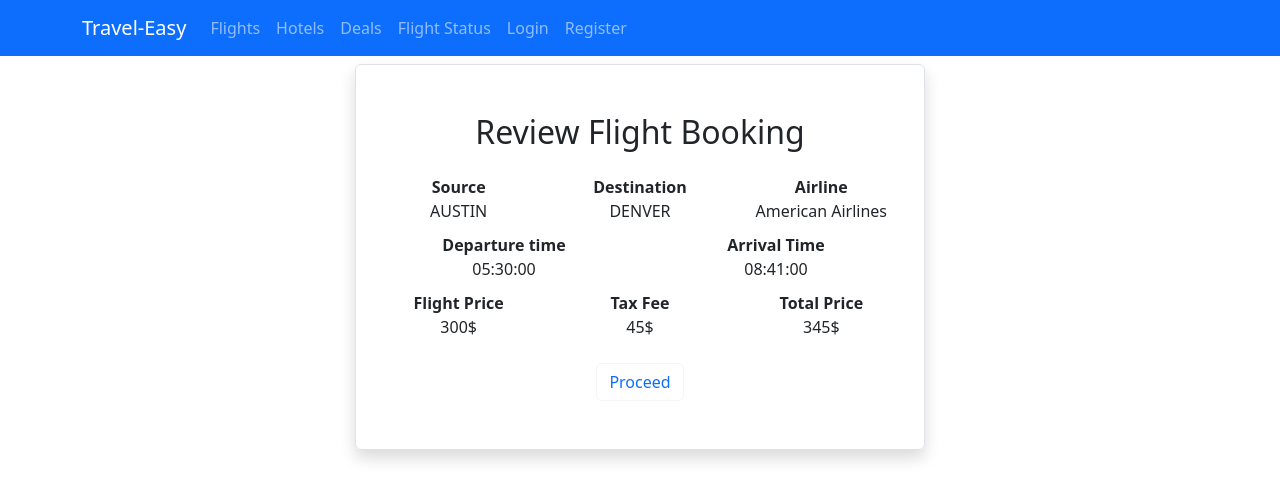
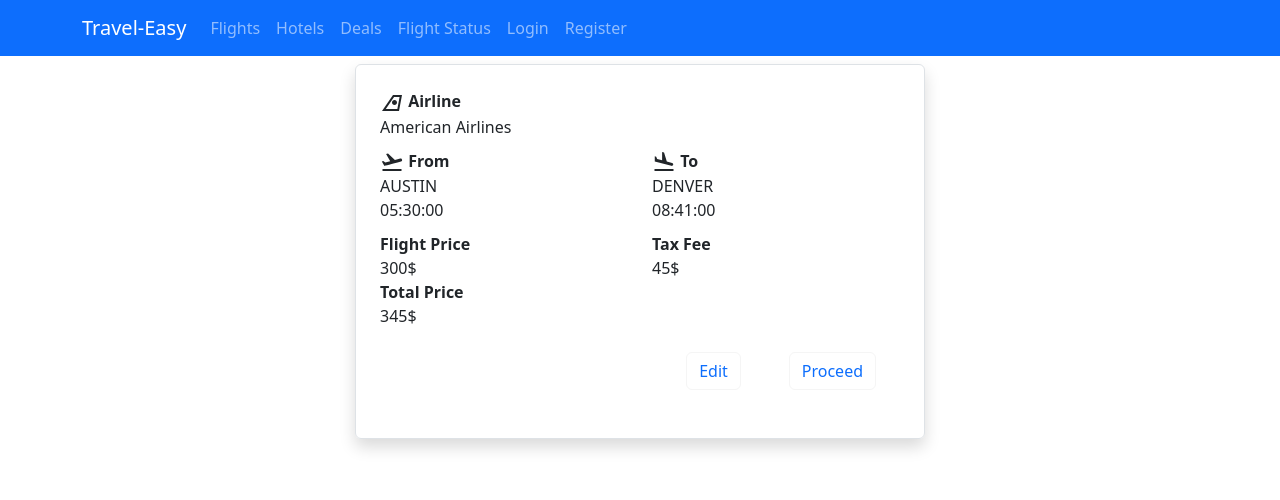
Before and after one commit to aoc38/Travel-Easy-frontend, a React (Create React App) app: page /flightdetails/1/1 in a window 1280 px wide. Shown: the top 500 px of the page. Built offline with nearby package versions, Linux system fonts and the light colour scheme; what axios-oauth-client would draw is missing.

Commit message:
Flight details Updated

```diff
--- a/src/Components/DummyDataFiles/FlightsDummy/FlightSearchData.json
+++ b/src/Components/DummyDataFiles/FlightsDummy/FlightSearchData.json
@@ -45,8 +45,8 @@
         },
         {
             "id":"4",
-            "departureDate":"2022-11-26",
-            "arrivalDate":"2022-11-26",
+            "departureDate":"2022-12-08",
+            "arrivalDate":"2022-12-08",
             "departureCityName":"AUSTIN",
             "arrivalCityName":"DENVER",
             "flightType":"DOMESTIC",
@@ -55,7 +55,8 @@
             "miles":15000,
             "airline":"American Airlines" ,
             "departureTime":"05:30:00",
-            "arrivalTime":"08:41:00"
+            "arrivalTime":"08:30:00"
+
         }
 
 
--- a/src/Components/Flights/flightdetails.js
+++ b/src/Components/Flights/flightdetails.js
@@ -4,6 +4,9 @@ import React from 'react';
 import { Link, useParams } from "react-router-dom";
 import { getFlightById } from './flight-service';
 import "./flightdetails.css";
+import {AirlinesIcon} from '@mui/icons-material/AirlinesOutlined';
+import { AirlinesOutlined,FlightTakeoff, FlightLand } from "@mui/icons-material";
+
 
 
 function Flightdetails() {
@@ -32,82 +35,96 @@ function Flightdetails() {
     const taxAmont = (flight) => {
         return (15 / 100) * getPrice(flight);
     }
+    const getStartTime = (flight) => {
+    //return flight.segments[0].departure.at;
+    return flight.departureTime;
+  }
+
+  const getEndTime = (flight) => {
+   // return flight.segments[flight.segments.length - 1].arrival.at;
+   return flight.arrivalTime;
+  }
+
 
     const getTotalPrice = (flight) => {
         return getPrice(flight) + taxAmont(flight);
     }
+
+    const getTimings = (flight) => {
+      return getStartTime(flight) + " - " + getEndTime(flight);
+    }
     return (
         <div className="container">
         <div className="row">
-          <div className="col-md-6 offset-md-3 border rounded p-4 mt-2 shadow">
-            <div className="text-center m-4">
-              {" "}
-              <h2> Review Flight Booking</h2>{" "}
-            </div>
-            <div className="row text-center">
-              <div class="col s12 m6 text-center">
-                <span className="text-bold">Source </span>
-              </div>
-              <div class="col s12 m6 text-center">
-                <span className="text-bold"> Destination</span>
-              </div>
-              <div class="col s12 m6 text-center">
+          <div className="col-md-6 offset-md-3 border rounded p-4 mt-2 shadow ">
+
+
+
+                <div class="col s12 m6">
+                <AirlinesOutlined/>
                 <span className="text-bold"> Airline</span>
               </div>
-            </div>
-            <div className="row text-center">
-              <div class="col s12 m6 text-center">
-                <span className="fromto">{flight.departureCityName}</span>
+              <div class="col s12 m6 ">
+                <span>{flight.airline}</span>
               </div>
-              <div class="col s12 m6 text-center">
+              <div className ="add-space"></div>
+              <div className="row">
+              <div class="col s12 m6">
+                <FlightTakeoff/>
+                <span className="text-bold"> From </span>
+              </div>
+              <div class="col s12 m6">
+                <FlightLand/>
+                <span className="text-bold"> To </span>
+              </div>
+              </div>
+              <div className="row">
+              <div class="col s12 m6 ">
+                <span>{flight.departureCityName}</span>
+              </div>
+              <div class="col s12 m6 ">
                 <span>{flight.arrivalCityName}</span>
               </div>
-              <div class="col s12 m6 text-center">
-                <span>{flight.airline}</span>
               </div>
-            </div>
-            <div className="add-space"></div>
-            <div className="row">
-              <div class="col s12 m6 text-center">
-                <span className="text-bold">Departure time </span>
+              <div className="row">
+              <div class="col s12 m6 ">
+                <span>{flight.departureTime}</span>
               </div>
-              <div class="col s12 m6 text-center">
-                <span className="text-bold"> Arrival Time</span>
-              </div>
-            </div>
-            <div className="row">
-              <div class="col s12 m6 text-center">
-                <span className="fromto">{flight.departureTime}</span>
-              </div>
-              <div class="col s12 m6 text-center">
+              <div class="col s12 m6 ">
                 <span>{flight.arrivalTime}</span>
               </div>
-            </div>
+              </div>
+
+
 
             <div className="add-space"></div>
 
-            <div className="row text-center">
+            <div className="row ">
               <div class="col s12 m6 ">
                 <span className="text-bold">Flight Price </span>
               </div>
               <div class="col s12 m6 ">
                 <span className="text-bold"> Tax Fee</span>
               </div>
-              <div class="col s12 m6 ">
-                <span className="text-bold">Total Price</span>
-              </div>
+
             </div>
-            <div className="row text-center">
+
+            <div className="row">
               <div class="col s12 m6 ">
                 <span className="fromto">{getPrice(flight)}$</span>
               </div>
               <div class="col s12 m6">
                 <span> {taxAmont(flight)}$</span>
               </div>
+
+            </div>
+
+            <div class="col s12 m6 ">
+                <span className="text-bold">Total Price</span>
+              </div>
               <div class="col s12 m6">
                 <span>{getTotalPrice(flight)}$</span>
               </div>
-            </div>
 
             {loggedinUser ? (
               <>
@@ -116,9 +133,12 @@ function Flightdetails() {
                   {" "}
                   <Link
                     to={{ pathname: `/usermiles/${id}/${noOfPassengers}` }}
-                    className="btn btn-outline-primary m-4"
+                    className="btn btn-outline-primary m-4 flt-rt"
                   >
-                    Book Now
+                   Proceed
+                  </Link>
+                  <Link to="/searchFlight" className="btn btn-outline-primary m-4 flt-rt">
+                    Edit
                   </Link>
                 </div>
               </>
@@ -126,8 +146,11 @@ function Flightdetails() {
               <>
                 <div className="text-center">
                   {" "}
-                  <Link to="/loginuser" className="btn btn-outline-primary m-4">
+                  <Link to="/loginuser" className="btn btn-outline-primary m-4 flt-rt">
                     Proceed
+                  </Link>
+                  <Link to="/searchFlight" className="btn btn-outline-primary m-4 flt-rt">
+                    Edit
                   </Link>
                 </div>
               </>
```
